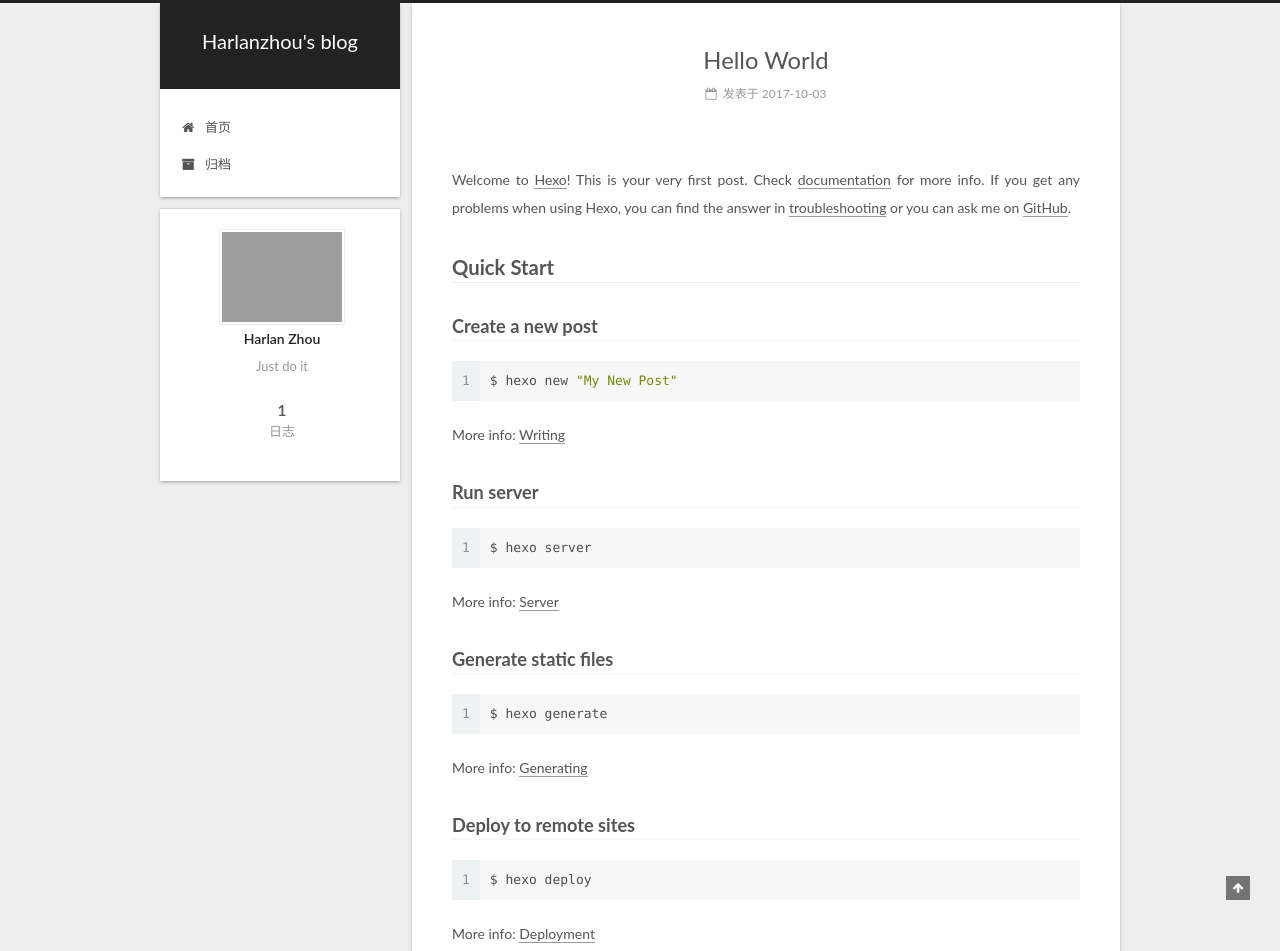
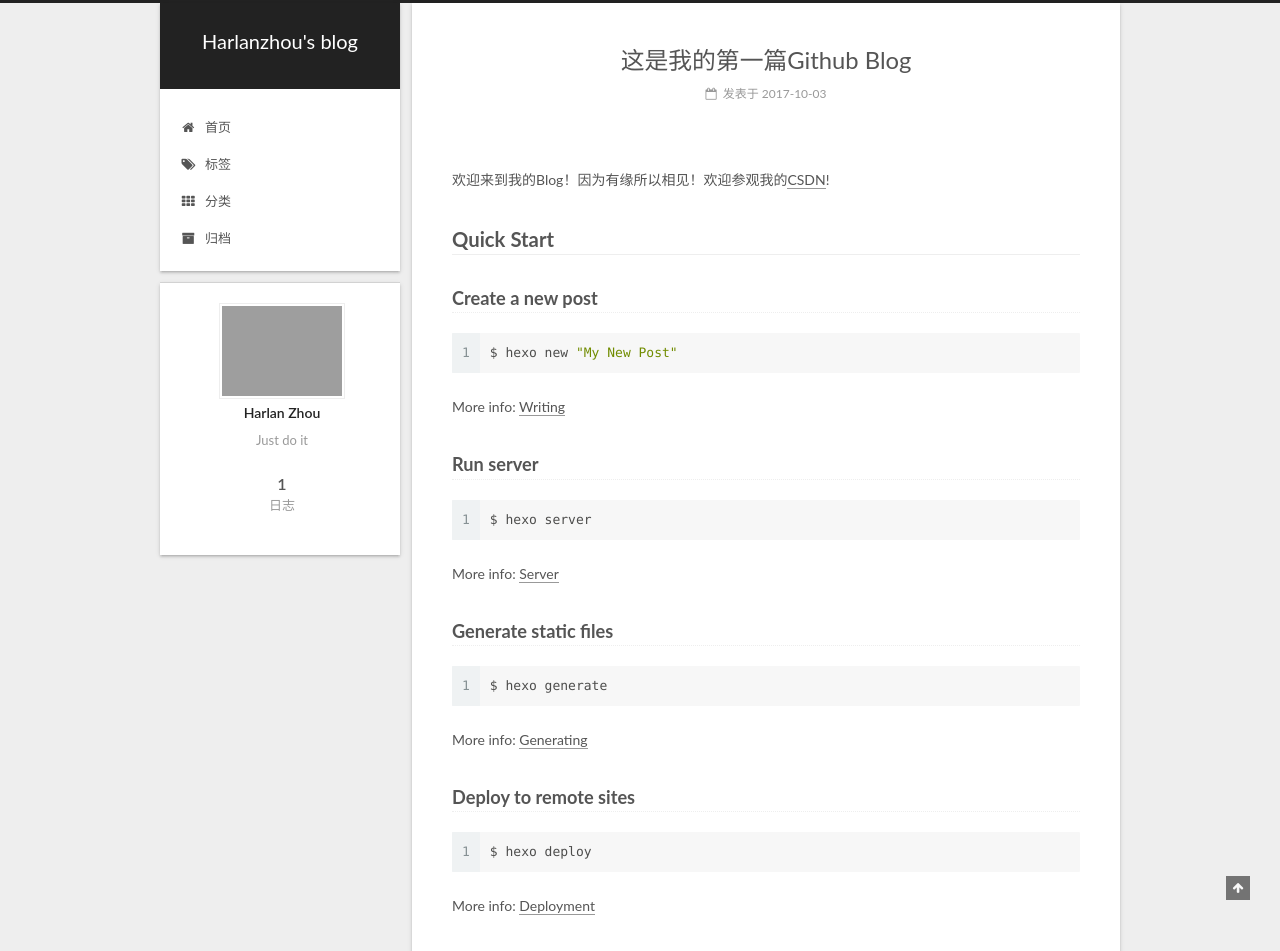
Before and after one commit to HarlanZhou/HarlanZhou.github.io, a plain HTML site: page index.html in a window 1280 px wide. Shown: the top 951 px of the page. Drawn offline with Linux system fonts and the light colour scheme; grey boxes are pictures that could not be loaded.

Commit message:
Site updated: 2017-10-04 22:54:11

```diff
--- a/css/main.css
+++ b/css/main.css
@@ -1828,7 +1828,7 @@ pre .javascript .function {
   width: 4px;
   height: 4px;
   border-radius: 50%;
-  background: #3930ff;
+  background: #7e8ffb;
 }
 .links-of-blogroll {
   font-size: 13px;
--- a/index.html
+++ b/index.html
@@ -190,6 +190,26 @@
         </li>
 
 
+        <li class="menu-item menu-item-tags">
+          <a href="/tags/" rel="section">
+
+              <i class="menu-item-icon fa fa-fw fa-tags"></i> <br />
+
+            标签
+          </a>
+        </li>
+
+
+        <li class="menu-item menu-item-categories">
+          <a href="/categories/" rel="section">
+
+              <i class="menu-item-icon fa fa-fw fa-th"></i> <br />
+
+            分类
+          </a>
+        </li>
+
+
         <li class="menu-item menu-item-archives">
           <a href="/archives/" rel="section">
 
@@ -251,7 +271,7 @@
 
           <h1 class="post-title" itemprop="name headline">
 
-                <a class="post-title-link" href="/2017/10/03/hello-world/" itemprop="url">Hello World</a></h1>
+                <a class="post-title-link" href="/2017/10/03/hello-world/" itemprop="url">这是我的第一篇Github Blog</a></h1>
 
 
         <div class="post-meta">
@@ -303,7 +323,7 @@
 
 
 
-            <p>Welcome to <a href="https://hexo.io/" target="_blank" rel="external">Hexo</a>! This is your very first post. Check <a href="https://hexo.io/docs/" target="_blank" rel="external">documentation</a> for more info. If you get any problems when using Hexo, you can find the answer in <a href="https://hexo.io/docs/troubleshooting.html" target="_blank" rel="external">troubleshooting</a> or you can ask me on <a href="https://github.com/hexojs/hexo/issues" target="_blank" rel="external">GitHub</a>.</p>
+            <p>欢迎来到我的Blog！因为有缘所以相见！欢迎参观我的<a href="http://blog.csdn.net/the_best_man" target="_blank" rel="external">CSDN</a>!</p>
 <h2 id="Quick-Start"><a href="#Quick-Start" class="headerlink" title="Quick Start"></a>Quick Start</h2><h3 id="Create-a-new-post"><a href="#Create-a-new-post" class="headerlink" title="Create a new post"></a>Create a new post</h3><figure class="highlight bash"><table><tr><td class="gutter"><pre><div class="line">1</div></pre></td><td class="code"><pre><div class="line">$ hexo new <span class="string">"My New Post"</span></div></pre></td></tr></table></figure>
 <p>More info: <a href="https://hexo.io/docs/writing.html" target="_blank" rel="external">Writing</a></p>
 <h3 id="Run-server"><a href="#Run-server" class="headerlink" title="Run server"></a>Run server</h3><figure class="highlight bash"><table><tr><td class="gutter"><pre><div class="line">1</div></pre></td><td class="code"><pre><div class="line">$ hexo server</div></pre></td></tr></table></figure>
```
Also changed, not shown: 2017/10/03/hello-world/index.html (+29 -9 lines), archives/2017/10/index.html (+21 -1 lines), archives/2017/index.html (+21 -1 lines), archives/index.html (+21 -1 lines).
